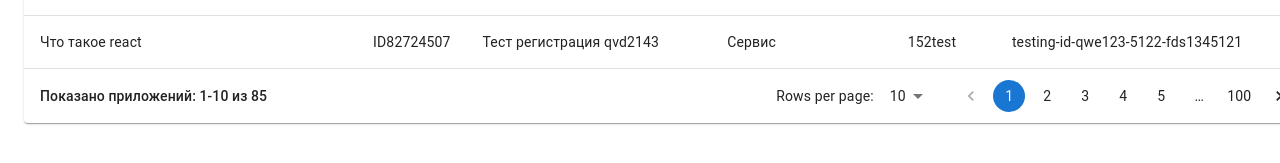
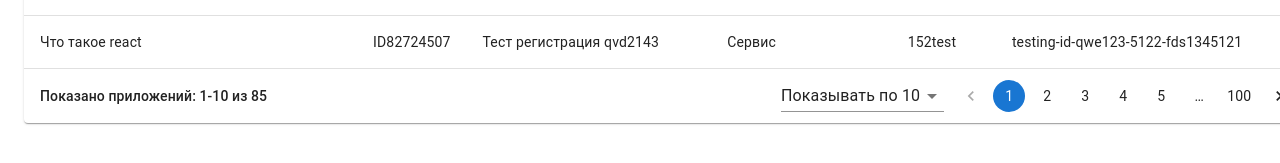
Before and after one commit to FrontendDevoloperr/table-mui, a React (Create React App) app: page / in a window 1280 px wide. Shown: the part 253-416 px from the top of the page. Built offline with nearby package versions, Linux system fonts and the light colour scheme; the HTML template or start-up script is replaced by a standard one.

Commit message:
update src/components/table/index.js

```diff
--- a/src/components/table/index.js
+++ b/src/components/table/index.js
@@ -7,7 +7,14 @@ import TableHead from "@mui/material/TableHead";
 import TableRow from "@mui/material/TableRow";
 import Paper from "@mui/material/Paper";
 import Box from "@mui/material/Box";
-import { TablePagination, Pagination, Typography } from "@mui/material";
+import {
+  TablePagination,
+  Pagination,
+  Typography,
+  MenuItem,
+  Select,
+  FormControl,
+} from "@mui/material";
 
 function createData(test1, test2, info, test3, test4, testID) {
   return { test1, test2, info, test3, test4, testID };
@@ -98,23 +105,23 @@ export default function BasicTable() {
       <TableContainer component={Paper}>
         <Table sx={{ minWidth: 420 }} aria-label="simple table">
           <TableHead>
-            <TableRow >
-              <TableCell align="left" sx={{ width: 'max-content' }}>
+            <TableRow>
+              <TableCell align="left" sx={{ width: "max-content" }}>
                 <Arrow /> Тест1
               </TableCell>
-              <TableCell align="left" sx={{ width: 'max-content' }}>
+              <TableCell align="left" sx={{ width: "max-content" }}>
                 <Arrow /> Тест2
               </TableCell>
-              <TableCell align="left" sx={{ width: 'max-content' }}>
+              <TableCell align="left" sx={{ width: "max-content" }}>
                 <Arrow /> Инфо
               </TableCell>
-              <TableCell align="left" sx={{ width: 'max-content' }}>
+              <TableCell align="left" sx={{ width: "max-content" }}>
                 <Arrow /> Тест3
               </TableCell>
-              <TableCell align="left" sx={{ width: 'max-content' }}>
+              <TableCell align="left" sx={{ width: "max-content" }}>
                 <Arrow /> Тест4
               </TableCell>
-              <TableCell align="left" sx={{ width: 'max-content' }}>
+              <TableCell align="left" sx={{ width: "max-content" }}>
                 <Arrow /> Test_ID
               </TableCell>
             </TableRow>
@@ -128,11 +135,21 @@ export default function BasicTable() {
                 <TableCell component="th" scope="row">
                   {row.test1}
                 </TableCell>
-                <TableCell align="left" sx={{ width: 'max-content' }}>{row.test2}</TableCell>
-                <TableCell align="left" sx={{ width: 'max-content' }}>{row.info}</TableCell>
-                <TableCell align="left" sx={{ width: 'max-content' }}>{row.test3}</TableCell>
-                <TableCell align="left" sx={{ width: 'max-content' }}>{row.test4}</TableCell>
-                <TableCell align="left" sx={{ width: 'max-content' }}>{row.testID}</TableCell>
+                <TableCell align="left" sx={{ width: "max-content" }}>
+                  {row.test2}
+                </TableCell>
+                <TableCell align="left" sx={{ width: "max-content" }}>
+                  {row.info}
+                </TableCell>
+                <TableCell align="left" sx={{ width: "max-content" }}>
+                  {row.test3}
+                </TableCell>
+                <TableCell align="left" sx={{ width: "max-content" }}>
+                  {row.test4}
+                </TableCell>
+                <TableCell align="left" sx={{ width: "max-content" }}>
+                  {row.testID}
+                </TableCell>
               </TableRow>
             ))}
           </TableBody>
@@ -162,15 +179,18 @@ export default function BasicTable() {
               display: "flex",
             }}
           >
-            <TablePagination
-              sx={{ width: "200px", overflow: "hidden" }}
-              component={"div"}
-              count={100}
-              page={page}
-              onPageChange={handleChangePage}
-              rowsPerPage={rowsPerPage}
-              onRowsPerPageChange={handleChangeRowsPerPage}
-            />
+            <FormControl variant="standard" sx={{ m: 1, }}>
+              <Select
+                labelId="demo-simple-select-standard-label"
+                id="demo-simple-select-standard"
+                value={10}
+                onChange={handleChangePage}
+              >
+                <MenuItem value={10}>Показывать по 10</MenuItem>
+                <MenuItem value={20}>Показывать по 20</MenuItem>
+                <MenuItem value={30}>Показывать по 30</MenuItem>
+              </Select>
+            </FormControl>
             <Pagination count={100} color="primary" />
           </Box>
         </Box>
```
